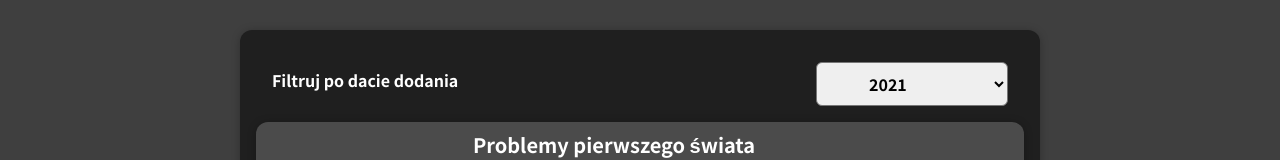
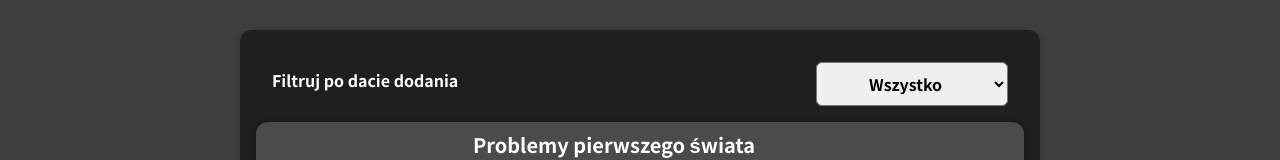
Before and after one commit to okonek00/stare-memy, a React (Create React App) app: page / in a window 1280 px wide. Shown: the part 151-311 px from the top of the page. Built offline with nearby package versions, Linux system fonts and the light colour scheme.

Commit message:
Regular_js deleted and added props to Memes_js

```diff
--- a/src/App.js
+++ b/src/App.js
@@ -4,7 +4,7 @@ import { BrowserRouter, Switch, Route, NavLink } from "react-router-dom";
 import Memes from "./components/Memes/Memes/Memes";
 import NewMeme from "./components/NewMeme/NewMeme";
 import ErrorPage from "./components/ErrorPage/ErrorPage";
-import Regular from "./components/Memes/Regular/Regular";
+
 import DUMMY_MEMES from "./components/Memes/DUMMY_MEMES";
 import Logo from "./components/Logo";
 
@@ -60,13 +60,13 @@ const App = () => {
 
         <Switch>
         <Route exact path="/">
-            <Memes items={memes} updateMemeVotes={updateMemeVotes} />
+            <Memes items={memes} isHot={true} updateMemeVotes={updateMemeVotes} render={<div className="naTopieMemes"/>} />
           </Route>
           <Route exact path="/natopie">
-            <Memes items={memes} updateMemeVotes={updateMemeVotes} />
+            <Memes items={memes} isHot={true} updateMemeVotes={updateMemeVotes} render={<div className="naTopieMemes"/>} />
           </Route>
           <Route exact path="/regular">
-            <Regular items={memes} updateMemeVotes={updateMemeVotes} />
+            <Memes items={memes} isHot={false} updateMemeVotes={updateMemeVotes} render={<div className="bezSzaluMemes"/>} />
           </Route>
           <Route exact path="/new">
             <NewMeme onAddMeme={addMemeHandler} />
--- a/src/components/Memes/Memes/Memes.js
+++ b/src/components/Memes/Memes/Memes.js
@@ -8,22 +8,53 @@ import MemeFilter from "../MemeFilter/MemeFilter";
 const Memes = (props) => {
   const [filteredYear, setFilteredYear] = useState("2021");
 
+  const isHot = props.isHot;
+
   const filterChangeHandler = (selectedYear) => {
     setFilteredYear(selectedYear);
   };
 
-  const filteredMemes = props.items.filter((meme) => {
-    return meme.date.getFullYear().toString() === filteredYear && meme.upvotes - meme.downvotes > -1;
+  const naTopie = props.items.filter((meme) => {
+    return (
+      meme.date.getFullYear().toString() === filteredYear &&
+      meme.upvotes - meme.downvotes > -1
+    );
   });
 
-  return (
+  const bezSzalu = props.items.filter((meme) => {
+    return (
+      meme.date.getFullYear().toString() === filteredYear &&
+      meme.upvotes - meme.downvotes <= -1
+    );
+  });
+
+  if (isHot) {
+    return (
+      <div>
+        <Card className="memes">
+          <MemeFilter selected={naTopie} onChangeFilter={filterChangeHandler} />
+          {naTopie.map((meme) => (
+            <MemeItem
+              key={meme.id}
+              id={meme.id}
+              title={meme.title}
+              img={meme.img}
+              date={meme.date}
+              upvotes={meme.upvotes}
+              downvotes={meme.downvotes}
+              updateMemeVotes={props.updateMemeVotes}
+            />
+          ))}
+        </Card>
+        ;
+      </div>
+    );
+  }
+    return (
     <div>
       <Card className="memes">
-        <MemeFilter
-          selected={filteredYear}
-          onChangeFilter={filterChangeHandler}
-        />
-        {filteredMemes.map((meme) => (
+        <MemeFilter selected={bezSzalu} onChangeFilter={filterChangeHandler} />
+        {bezSzalu.map((meme) => (
           <MemeItem
             key={meme.id}
             id={meme.id}
@@ -36,9 +67,6 @@ const Memes = (props) => {
           />
         ))}
       </Card>
-      ;
     </div>
-  );
-};
-
+  )};
 export default Memes;
```
Also changed, not shown: src/components/Bin/Regular/Regular.css (renamed from src/components/Memes/Regular/Regular.css), src/components/Bin/Regular/Regular.js (renamed from src/components/Memes/Regular/Regular.js).
